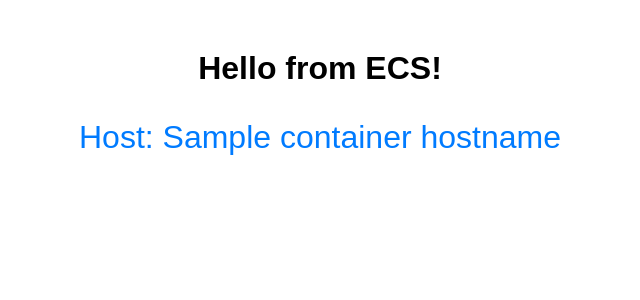
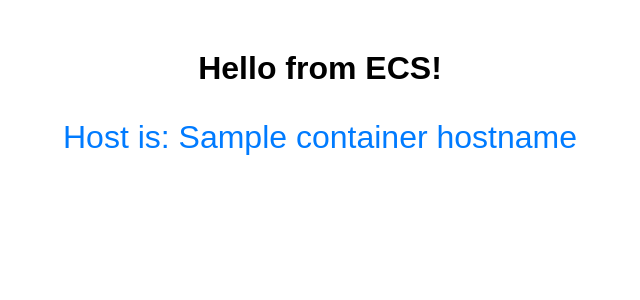
Before and after one commit to lukasz-kam/docker_app, a Python web app: template app/templates/index.html in a window 1280 px wide. Shown: the top 300 px of the page, without its empty margins (320-960 px from the left). Run offline with Jinja, Linux system fonts and the light colour scheme; the template is opened without the code that fills it: most values are stand-ins (such as "Sample title", 1, 10 or a date in 2020).

Commit message:
chore: Update index.html file paragraph

```diff
--- a/app/templates/index.html
+++ b/app/templates/index.html
@@ -10,6 +10,6 @@
   </head>
   <body>
       <h1>Hello from ECS!</h1>
-      <p class="env_var">Host: {{ container_hostname }}</p>
+      <p class="env_var">Host is: {{ container_hostname }}</p>
   </body>
   </html>
```
Also changed, not shown: .github/workflows/app_deploy.yml.
